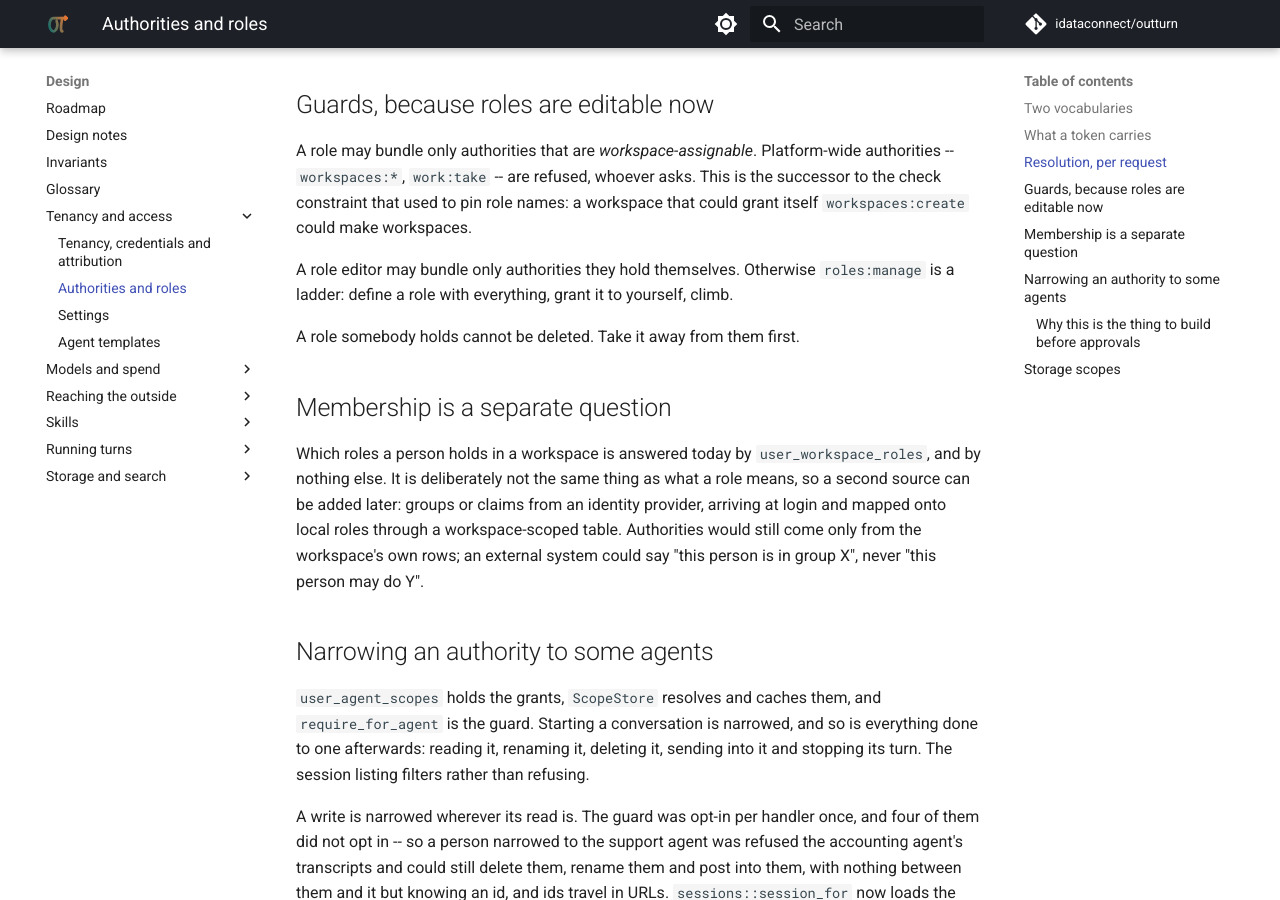
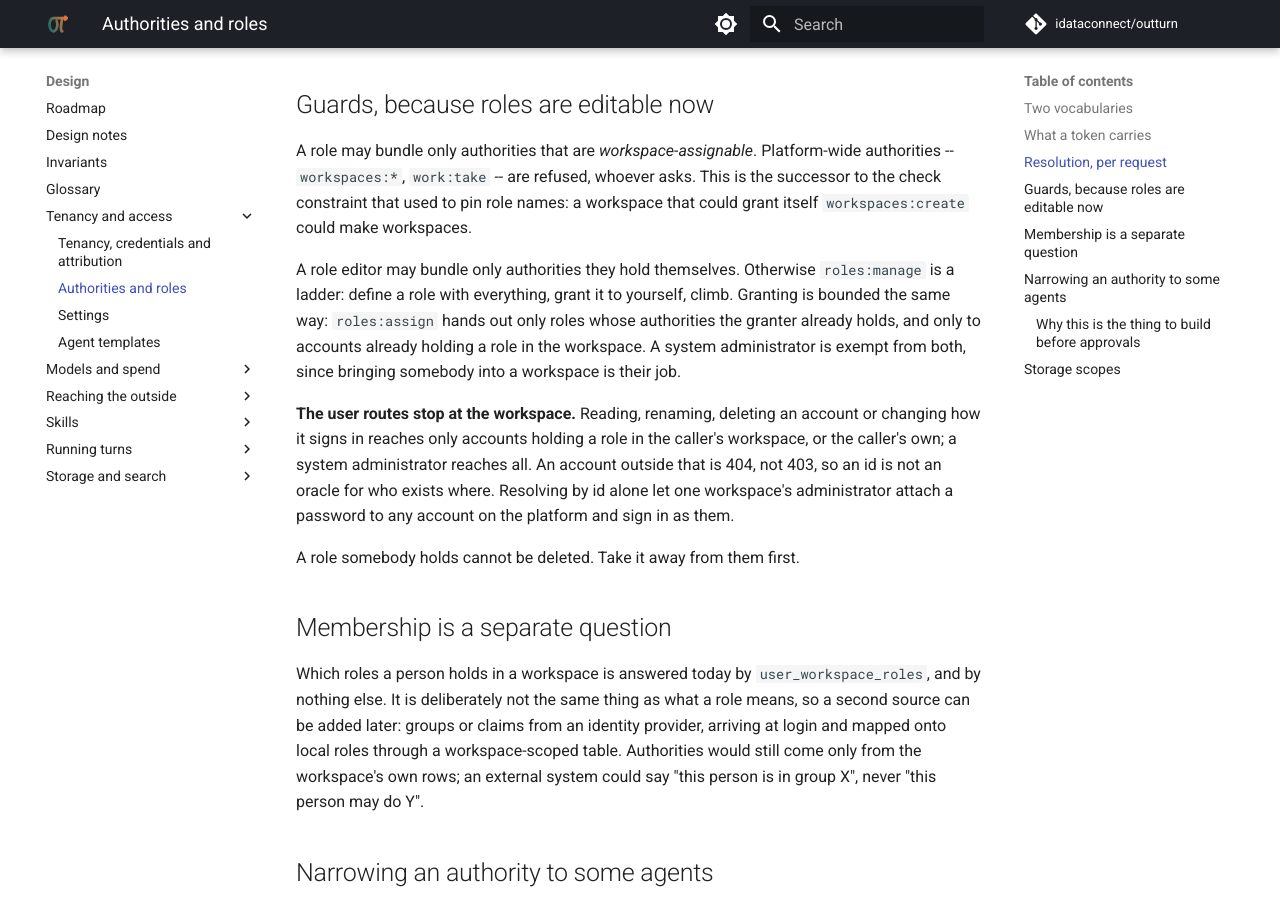
Before and after one commit to idataconnect/outturn, an MkDocs documentation site: the page built from docs/authorities.md, in a window 1280 px wide and 900 px high, scrolled down 1309 px. Built offline with MkDocs 1.6.1 and Material for MkDocs 9.7.7, drawn with Linux system fonts in a browser that asks for light colours; comment, search, counter and statistics services are not loaded.

Commit message:
Note where the user routes and role grants stop
Co-Authored-By: Claude Fable 5.1 <noreply@anthropic.com>

```diff
--- a/docs/authorities.md
+++ b/docs/authorities.md
@@ -60,7 +60,17 @@ that could grant itself `workspaces:create` could make workspaces.
 
 A role editor may bundle only authorities they hold themselves. Otherwise
 `roles:manage` is a ladder: define a role with everything, grant it to
-yourself, climb.
+yourself, climb. Granting is bounded the same way: `roles:assign` hands out
+only roles whose authorities the granter already holds, and only to accounts
+already holding a role in the workspace. A system administrator is exempt from
+both, since bringing somebody into a workspace is their job.
+
+**The user routes stop at the workspace.** Reading, renaming, deleting an
+account or changing how it signs in reaches only accounts holding a role in the
+caller's workspace, or the caller's own; a system administrator reaches all.
+An account outside that is 404, not 403, so an id is not an oracle for who
+exists where. Resolving by id alone let one workspace's administrator attach a
+password to any account on the platform and sign in as them.
 
 A role somebody holds cannot be deleted. Take it away from them first.
 
```
